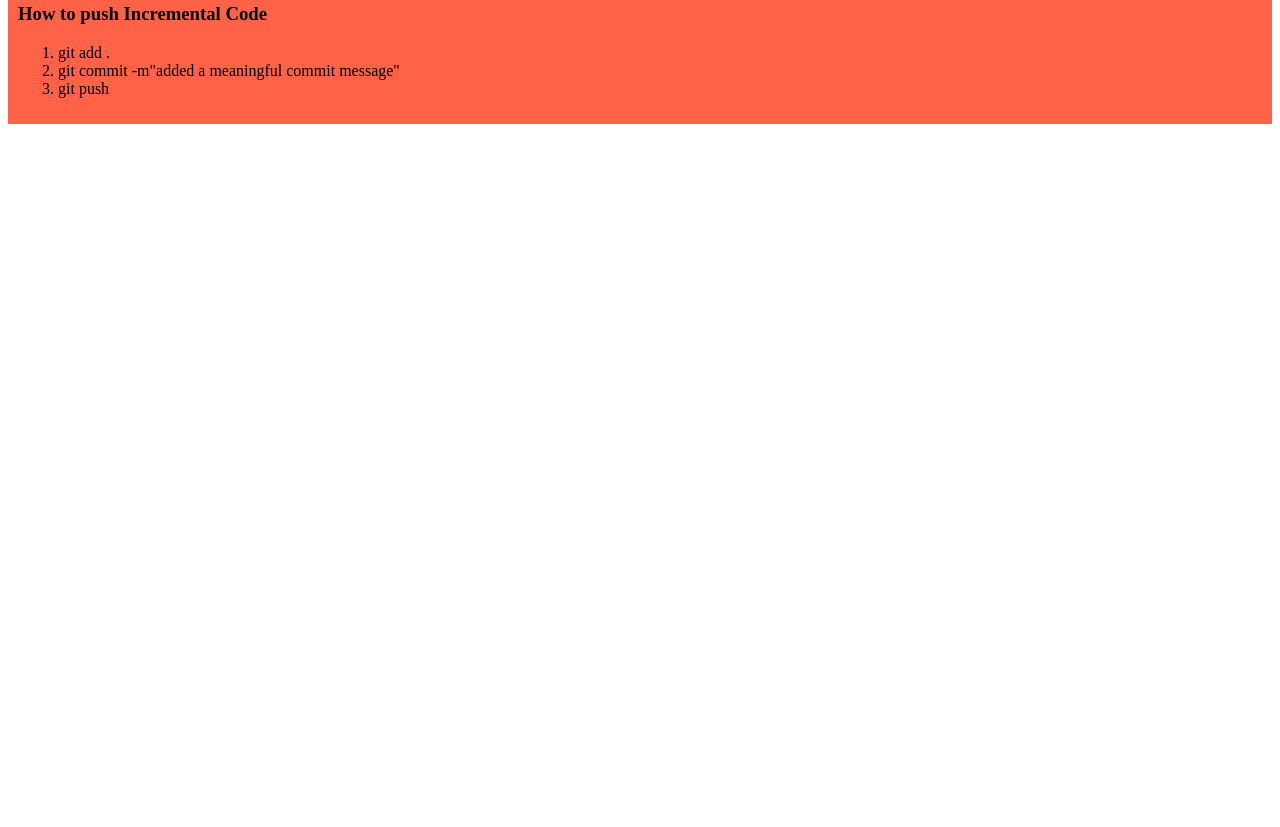
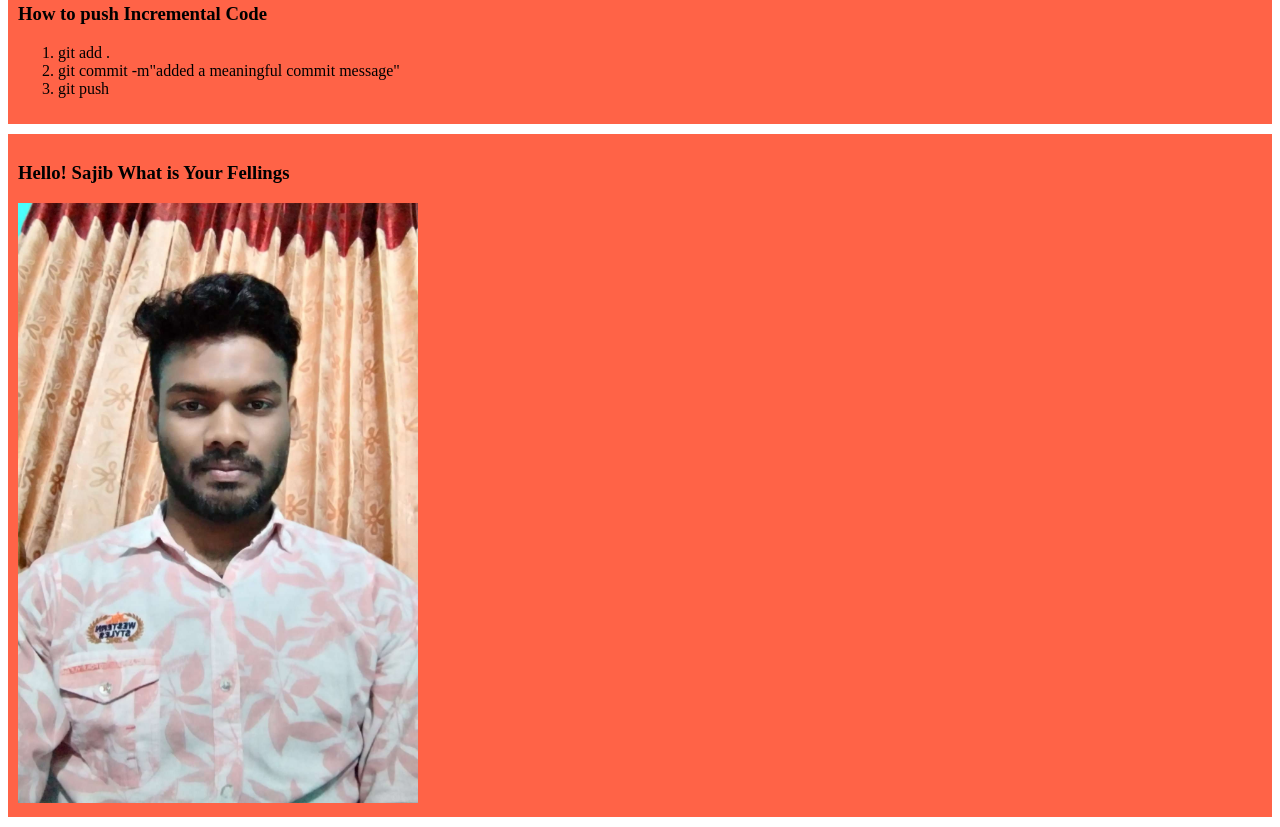
Before and after one commit to 0444Sajib/my-simple-website, a plain HTML site: page index.html in a window 1280 px wide. Shown: the part 476-1303 px from the top of the page. Before the commit the page ends 800 px from the top, so only its background shows below. Drawn offline with Linux system fonts and the light colour scheme.

Commit message:
Added My pic and Command Promot code

```diff
--- a/index.html
+++ b/index.html
@@ -38,6 +38,12 @@
 
 
     </div>
+    <div>
+<h3>Hello! Sajib What is Your Fellings</h3>
+<img src="inages/pro.JPEG" alt="" width="400px" height="600px" >
+
+
+    </div>
 </body>
 
 </html>
```
Also changed, not shown: inages/pro.JPEG (added).
